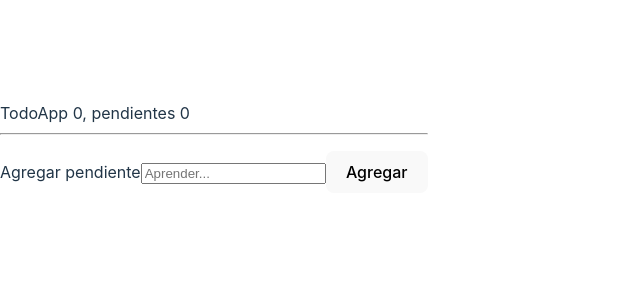
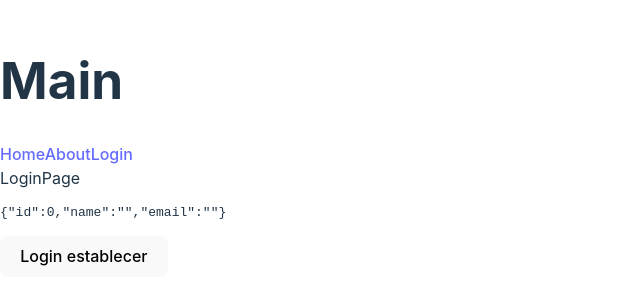
Before and after one commit to g1alexander/curso-react, a React (Vite) app in the folder 04-hook-app/: page /login in a window 1280 px wide. Shown: the part 253-558 px from the top of the page, without its empty margins (0-640 px from the left). Built offline with nearby package versions, Linux system fonts and the light colour scheme.

Commit message:
useContext

```diff
--- a/04-hook-app/package.json
+++ b/04-hook-app/package.json
@@ -10,8 +10,12 @@
     "preview": "vite preview"
   },
   "dependencies": {
+    "localforage": "^1.10.0",
+    "match-sorter": "^6.3.1",
     "react": "^18.2.0",
-    "react-dom": "^18.2.0"
+    "react-dom": "^18.2.0",
+    "react-router-dom": "^6.11.2",
+    "sort-by": "^1.2.0"
   },
   "devDependencies": {
     "@types/react": "^18.0.28",
--- /dev/null
+++ b/04-hook-app/src/09-useContext/AboutPage.tsx
@@ -0,0 +1,3 @@
+export default function AboutPage() {
+  return <div>AboutPage</div>;
+}
--- /dev/null
+++ b/04-hook-app/src/09-useContext/HomePage.tsx
@@ -0,0 +1,15 @@
+import { useContext } from "react";
+import { UserContext } from ".";
+
+export default function HomePage() {
+  const context = useContext(UserContext);
+
+  return (
+    <>
+      <div>HomePage</div>
+      <pre>
+        <code>{JSON.stringify(context)}</code>
+      </pre>
+    </>
+  );
+}
--- /dev/null
+++ b/04-hook-app/src/09-useContext/LoginPage.tsx
@@ -0,0 +1,27 @@
+import { useContext } from "react";
+import { UserContext } from ".";
+
+export default function LoginPage() {
+  const { user, setUser } = useContext(UserContext);
+
+  console.log({ user, setUser });
+
+  const handleLogin = () => {
+    setUser({
+      id: 1234,
+      name: "Fernando",
+      email: "dsfsdf@asdas.com",
+    });
+  };
+
+  return (
+    <>
+      <div>LoginPage</div>
+      <pre>
+        <code>{JSON.stringify(user)}</code>
+      </pre>
+
+      <button onClick={handleLogin}>Login establecer</button>
+    </>
+  );
+}
--- /dev/null
+++ b/04-hook-app/src/09-useContext/MainApp.tsx
@@ -0,0 +1,14 @@
+import { Outlet } from "react-router-dom";
+import { Navbar, UserProvider } from ".";
+
+export default function MainApp() {
+  return (
+    <UserProvider>
+      <h1>Main</h1>
+
+      <Navbar />
+
+      <Outlet />
+    </UserProvider>
+  );
+}
--- /dev/null
+++ b/04-hook-app/src/09-useContext/Navbar.tsx
@@ -0,0 +1,23 @@
+import { Link, NavLink } from "react-router-dom";
+
+export default function Navbar() {
+  return (
+    <>
+      {/* <Link to="/">Home</Link>
+      <Link to="/about">About</Link>
+      <Link to="/login">Login</Link> */}
+
+      <NavLink to="/" className={({ isActive }) => `${isActive && ""}`}>
+        Home
+      </NavLink>
+
+      <NavLink to="/about" className={({ isActive }) => `${isActive && ""}`}>
+        About
+      </NavLink>
+
+      <NavLink to="/login" className={({ isActive }) => `${isActive && ""}`}>
+        Login
+      </NavLink>
+    </>
+  );
+}
--- /dev/null
+++ b/04-hook-app/src/09-useContext/context/UserContext.tsx
@@ -0,0 +1,13 @@
+import { createContext } from "react";
+import { User, user } from "./state";
+
+interface Context {
+  user: User;
+  setUser: React.Dispatch<React.SetStateAction<User>>;
+}
+
+export const UserContext = createContext<Context>({
+  user,
+  // eslint-disable-next-line @typescript-eslint/no-empty-function
+  setUser: () => {},
+});
--- /dev/null
+++ b/04-hook-app/src/09-useContext/context/UserProvider.tsx
@@ -0,0 +1,17 @@
+import { useState } from "react";
+import { UserContext } from "./UserContext";
+import { User, user as userState } from "./state";
+
+interface Props {
+  children: React.ReactNode;
+}
+
+export default function UserProvider({ children }: Props) {
+  const [user, setUser] = useState<User>(userState);
+
+  return (
+    <UserContext.Provider value={{ user, setUser }}>
+      {children}
+    </UserContext.Provider>
+  );
+}
--- /dev/null
+++ b/04-hook-app/src/09-useContext/context/state.ts
@@ -0,0 +1,11 @@
+export interface User {
+  id: number;
+  name: string;
+  email: string;
+}
+
+export const user: User = {
+  id: 0,
+  name: "",
+  email: "",
+};
--- /dev/null
+++ b/04-hook-app/src/09-useContext/index.ts
@@ -0,0 +1,9 @@
+export { default as AboutPage } from "./AboutPage";
+export { default as HomePage } from "./HomePage";
+export { default as LoginPage } from "./LoginPage";
+export { default as MainApp } from "./MainApp";
+export { default as Navbar } from "./Navbar";
+export * from "./context/UserContext";
+export { default as UserProvider } from "./context/UserProvider";
+export * from "./context/state";
+export * from "./router";
--- a/04-hook-app/src/main.tsx
+++ b/04-hook-app/src/main.tsx
@@ -1,24 +1,27 @@
 import React from "react";
 import ReactDOM from "react-dom/client";
-import HooksApp from "./HooksApp.tsx";
 import "./index.css";
-import CounterApp from "./01-useState/CounterApp.tsx";
-import CounterWithCustomHook from "./01-useState/CounterWithCustomHook.tsx";
-import SimpleForm from "./02-useEffect/SimpleForm.tsx";
-import SimpleFormWithCustomHook from "./02-useEffect/SimpleFormWithCustomHook.tsx";
-import MultipleCustimHooks from "./03-examples/MultipleCustimHooks.tsx";
-import FocusScreen from "./04-useRef/FocusScreen.tsx";
-import Layout from "./05-useLayoutEffect/Layout.tsx";
-import Memorize from "./06-memos/Memorize.tsx";
-import MemoHook from "./06-memos/MemoHook.tsx";
-import CallBackHook from "./06-memos/CallBackHook.tsx";
-import { Padre } from "./07-tarea-memo/Padre.tsx";
-import TodoApp from "./08-useReducer/TodoApp.tsx";
 
+// import HooksApp from "./HooksApp.tsx";
+// import CounterApp from "./01-useState/CounterApp.tsx";
+// import CounterWithCustomHook from "./01-useState/CounterWithCustomHook.tsx";
+// import SimpleForm from "./02-useEffect/SimpleForm.tsx";
+// import SimpleFormWithCustomHook from "./02-useEffect/SimpleFormWithCustomHook.tsx";
+// import MultipleCustimHooks from "./03-examples/MultipleCustimHooks.tsx";
+// import FocusScreen from "./04-useRef/FocusScreen.tsx";
+// import Layout from "./05-useLayoutEffect/Layout.tsx";
+// import Memorize from "./06-memos/Memorize.tsx";
+// import MemoHook from "./06-memos/MemoHook.tsx";
+// import CallBackHook from "./06-memos/CallBackHook.tsx";
+// import { Padre } from "./07-tarea-memo/Padre.tsx";
 // import "./08-useReducer/intro-reducer";
+// import TodoApp from "./08-useReducer/TodoApp.tsx";
+
+import { RouterProvider } from "react-router-dom";
+import { router } from "./09-useContext";
 
 ReactDOM.createRoot(document.getElementById("root") as HTMLElement).render(
   <React.StrictMode>
-    <TodoApp />
+    <RouterProvider router={router} />
   </React.StrictMode>
 );
```
Also changed, not shown: 04-hook-app/src/09-useContext/router.tsx (added, +32 -0 lines), 1 other file (tests, documents, lock files or other folders).
